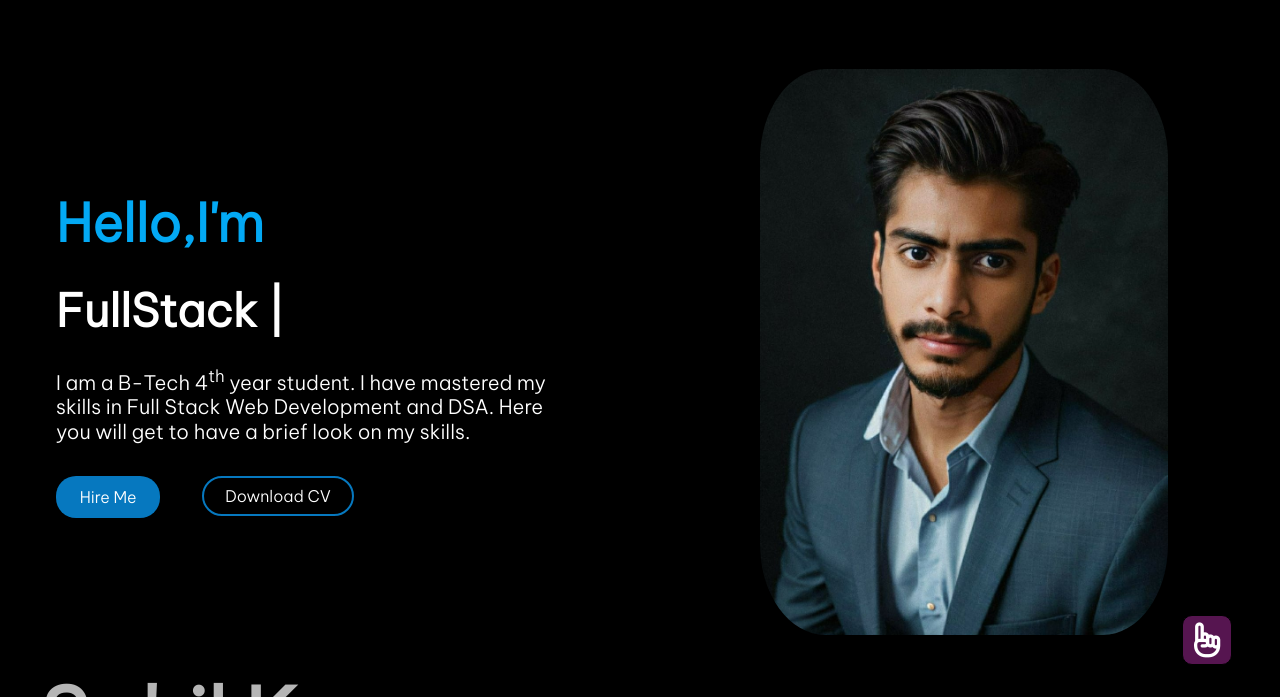
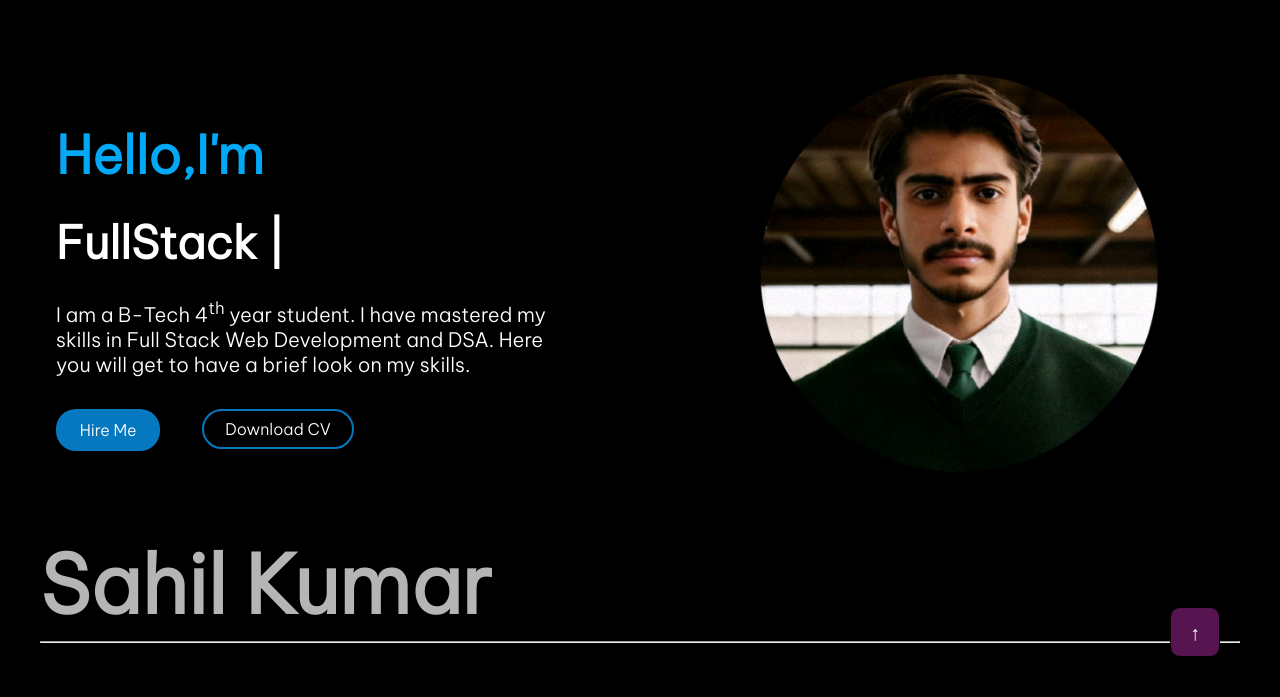
Before and after one commit to sahilkumar1689/Portfolio-Website, a plain HTML site: page index.html in a window 1280 px wide. Shown: the part 103-800 px from the top of the page. Drawn offline with nearby package versions, Linux system fonts and the light colour scheme.

Commit message:
Change the hero image

```diff
--- a/index.html
+++ b/index.html
@@ -91,7 +91,7 @@
                 <div class="hero-annimation">
 
                     <div class="main-image">
-                        <img src="NewImages/sahilImage.jpg" alt="Sahil Kumar" />
+                        <img src="NewImages/Photo1.jpg" alt="Sahil Kumar" />
                     </div>
                 </div>
 
@@ -484,6 +484,8 @@
                         <li>PHP</li>
                         <li>WordPress</li>
                         <li>MySQL</li>
+                        <li>Appwrite</li>
+                        <li>Cloudinary</li>
                     </ul>
                     <ul class="educationSection">
                         <li>Guru Nanak Dev University,Amritsar B-Tech CSE, CGPA-8.7</li>
@@ -545,8 +547,6 @@
         </div>
 
 
-
-
         <!-- FOOTER PANNEL 1, 2 -->
 
         <div class="githubContainer">
@@ -605,7 +605,7 @@
 
             <div class="footer-faded-text">Sahil Kumar</div>
 
-            <div class="fixed-arrow"><a href="#About"><i class="fa-regular fa-hand-point-up icon"></i></div></a>
+            <a href="#About"><div class="fixed-arrow" style="font-size: 20px;">↑</div></a>
         </footer>
 
         <div class="footer-panel4">
```
Also changed, not shown: NewImages/temp1.jpg (deleted), NewImages/temp2.jpg (deleted), NewImages/temp3.jpg (deleted).
